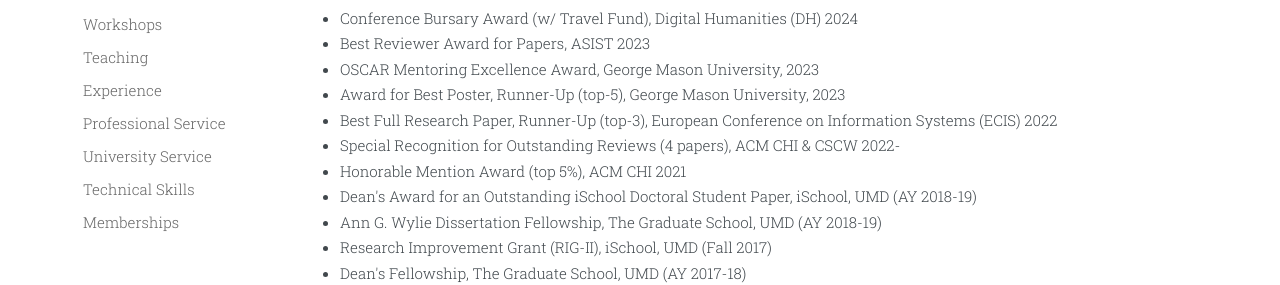
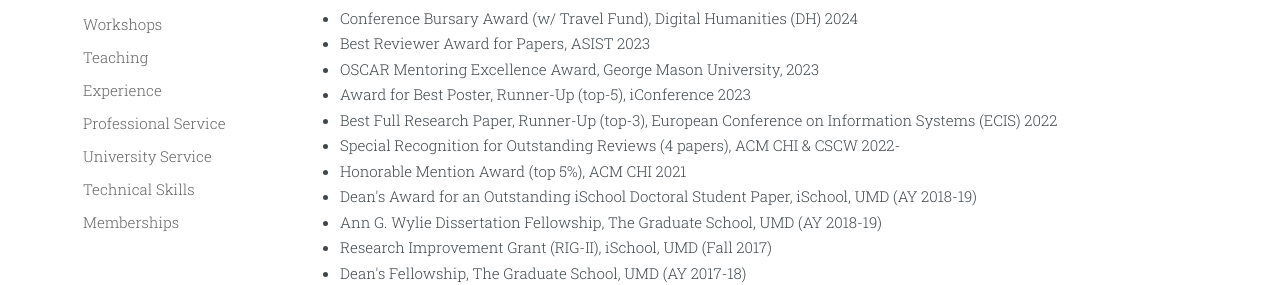
Before and after one commit to myeong/myeong.github.io, a Jekyll site: the page built from cv.html, in a window 1280 px wide and 900 px high, scrolled down 833 px. Shown: the part 176-461 px from the top of the window. Built offline with Jekyll 4.4.1, drawn with Linux system fonts in a browser that asks for light colours.

Commit message:
Fix Best Poster award attribution (iConference 2023, not GMU)
Co-Authored-By: Claude Opus 4.7 (1M context) <noreply@anthropic.com>

```diff
--- a/cv.html
+++ b/cv.html
@@ -55,7 +55,7 @@ hide_sidebar: true
         <li>Conference Bursary Award (w/ Travel Fund), Digital Humanities (DH) 2024</li>
         <li>Best Reviewer Award for Papers, ASIST 2023</li>
         <li>OSCAR Mentoring Excellence Award, George Mason University, 2023</li>
-        <li>Award for Best Poster, Runner-Up (top-5), George Mason University, 2023</li>
+        <li>Award for Best Poster, Runner-Up (top-5), iConference 2023</li>
         <li>Best Full Research Paper, Runner-Up (top-3), European Conference on Information Systems (ECIS) 2022</li>
         <li>Special Recognition for Outstanding Reviews (4 papers), ACM CHI &amp; CSCW 2022-</li>
         <li>Honorable Mention Award (top 5%), ACM CHI 2021</li>
```
